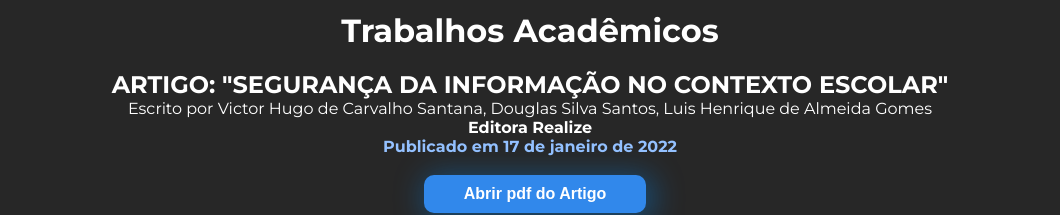
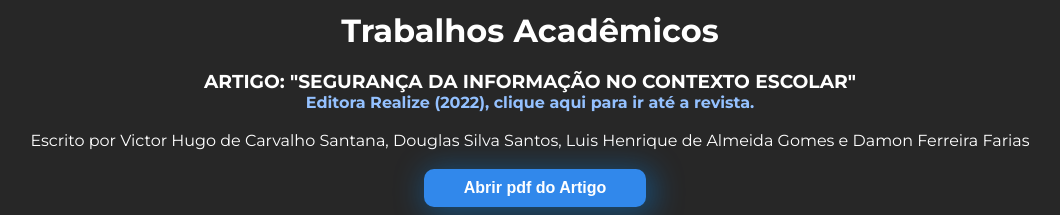
Before and after one commit to VictorHugofny/Portifolio-React, a React (Create React App) app: page / in a window 1280 px wide. Shown: the part 2599-2814 px from the top of the page, without its empty margins (110-1170 px from the left). Built offline with nearby package versions, Linux system fonts and the light colour scheme; no server answers.

Commit message:
Update index.js

```diff
--- a/src/componentes/Academico/index.js
+++ b/src/componentes/Academico/index.js
@@ -14,10 +14,11 @@ function Academico(){
     <h1>Trabalhos Acadêmicos</h1>
 
     <div className="trabalhos" data-aos="fade-up" data-aos-duration = "1200">
-
-        <h2>ARTIGO: "SEGURANÇA DA INFORMAÇÃO NO CONTEXTO ESCOLAR"</h2>
-        <p>Escrito por Victor Hugo de Carvalho Santana, Douglas Silva Santos, Luis Henrique de Almeida Gomes</p>
-        <h4>Editora Realize</h4> <a> Publicado em 17 de janeiro de 2022</a><br></br><br></br>
+        <a target='blank' href='https://editorarealize.com.br/artigo/visualizar/80791'><h3>ARTIGO: "SEGURANÇA DA INFORMAÇÃO NO CONTEXTO ESCOLAR"</h3>
+         Editora Realize (2022), clique aqui para ir até a revista.</a>
+        <br></br><br></br>
+        <p>Escrito por Victor Hugo de Carvalho Santana, Douglas Silva Santos, Luis Henrique de Almeida Gomes e Damon Ferreira Farias</p>
+        <br></br>
         <object data="https://editorarealize.com.br/editora/anais/conedu/2021/TRABALHO_EV150_MD1_SA119_ID1208_22092021174849.pdf#zoom=92" type="application/pdf" width="90%" height="600" frameborder="0" webkitallowfullscreen="" mozallowfullscreen="" allowfullscreen="">
             <a target="_blank" href="https://editorarealize.com.br/artigo/visualizar/80791"><button> <p className="btntext"> Abrir pdf do Artigo </p></button></a>
         </object>
```
